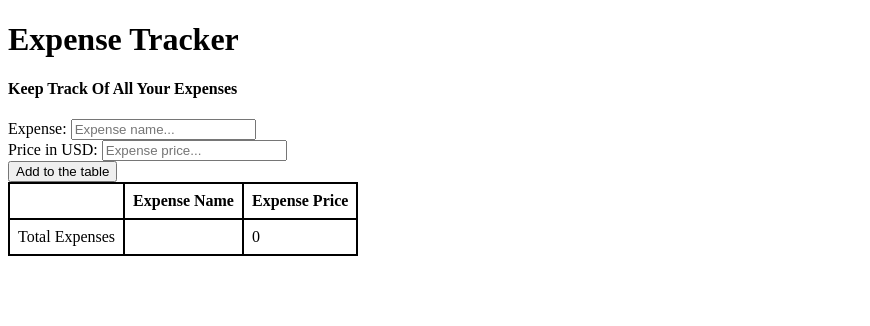
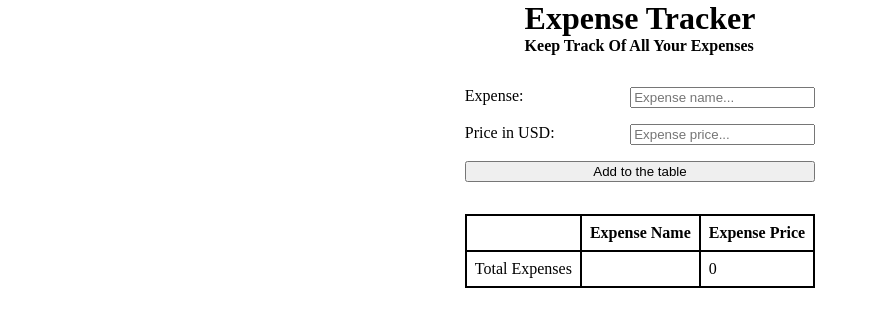
Before and after one commit to JaafarMortada/expense-tracker, a plain HTML site: page index.html in a window 1280 px wide. Shown: the whole page, without its empty margins (0-870 px from the left). Drawn offline with nearby package versions, Linux system fonts and the light colour scheme.

Commit message:
set up flex

```diff
--- a/index.html
+++ b/index.html
@@ -24,6 +24,7 @@
             </div>
             <button id="add-row-btn">Add to the table</button>
         </div>
+        <div class="table-div">
             <table>
                 <table id="expenses-table">
                     <tr>
@@ -40,6 +41,8 @@
             </table>
         </div>
 
+    </div>
+
     <script src="js/script.js"></script>
 </body>
 </html>
--- a/styles/styles.css
+++ b/styles/styles.css
@@ -1,5 +1,33 @@
 
+*{
+    margin:0;
 
+}
+
+body, .expense-tracker, .input-fields, .input-with-label, .title{
+    display: flex;
+    flex-flow: column wrap;
+}
+
+.expense-tracker{
+    flex: 1;
+    gap: 2rem;
+    align-content: center;
+}
+
+.title{
+    align-content: center;
+}
+
+.input-fields{
+    flex: 1;
+    gap: 1rem;
+}
+
+.input-with-label{
+    flex-flow: row wrap;
+    justify-content: space-between;
+}
 
 table, th, td {
     border: 2px solid black;
```
Lines whose indentation alone changed are shown as unchanged.
